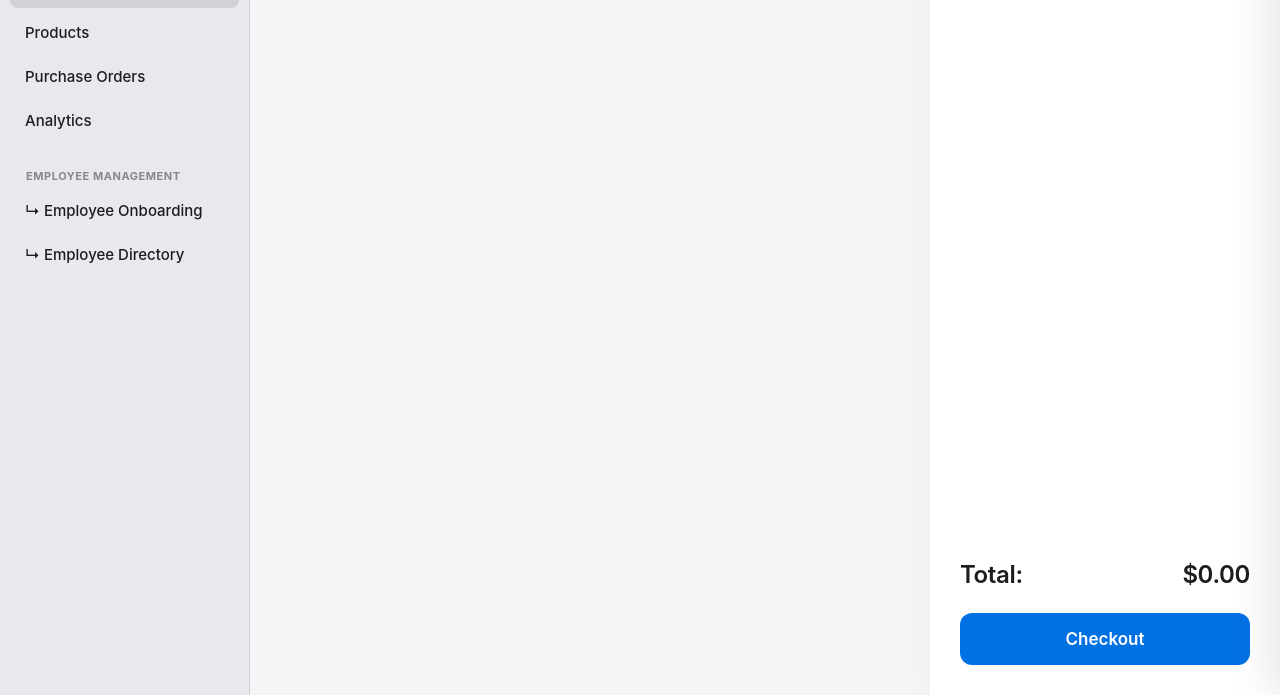
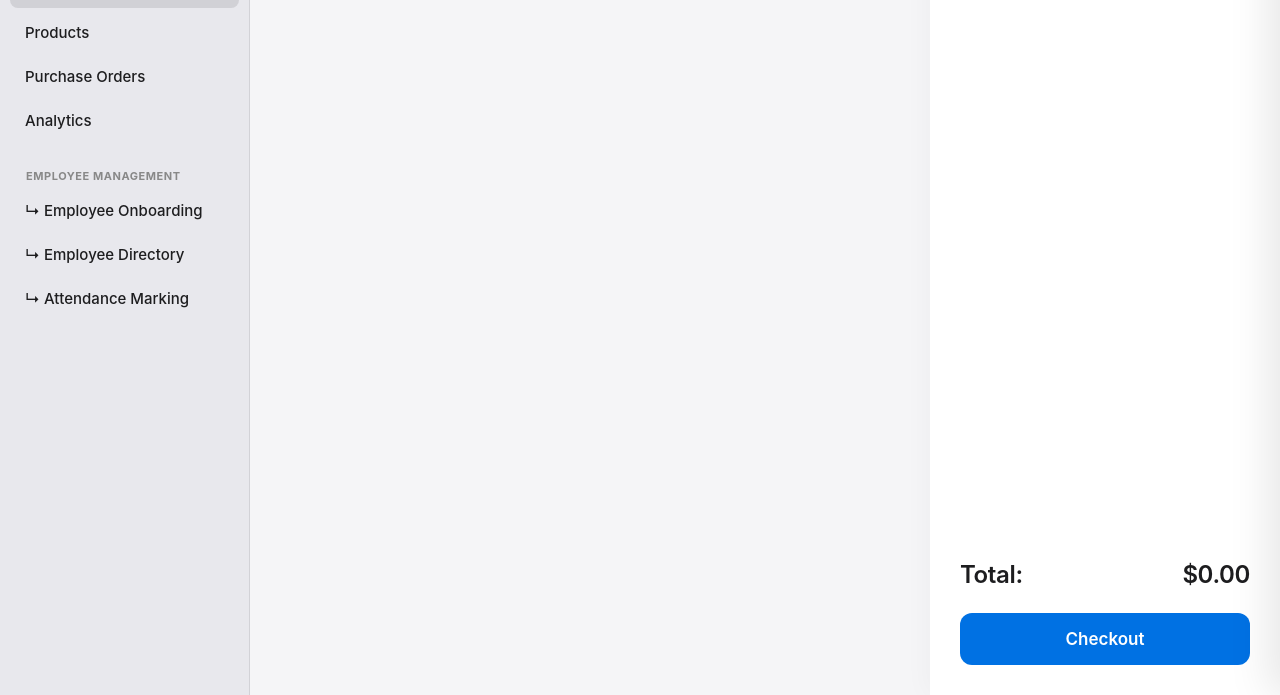
Before and after one commit to SPKumar944/billing-software, a website: page public/index.html in a window 1280 px wide. Shown: the part 105-800 px from the top of the page. Drawn offline with Linux system fonts and the light colour scheme; no server answers.

Commit message:
Fix Attendance tab navigation link in sidebar

```diff
--- a/public/index.html
+++ b/public/index.html
@@ -35,6 +35,9 @@
         </div>
         <div class="nav-item" data-target="employee-directory-view">
           ↳ Employee Directory
+        </div>
+        <div class="nav-item" data-target="attendance-view" onclick="if(window.loadEmployeeDirectory) window.loadEmployeeDirectory();">
+          ↳ Attendance Marking
         </div>
 
       </nav>
```
